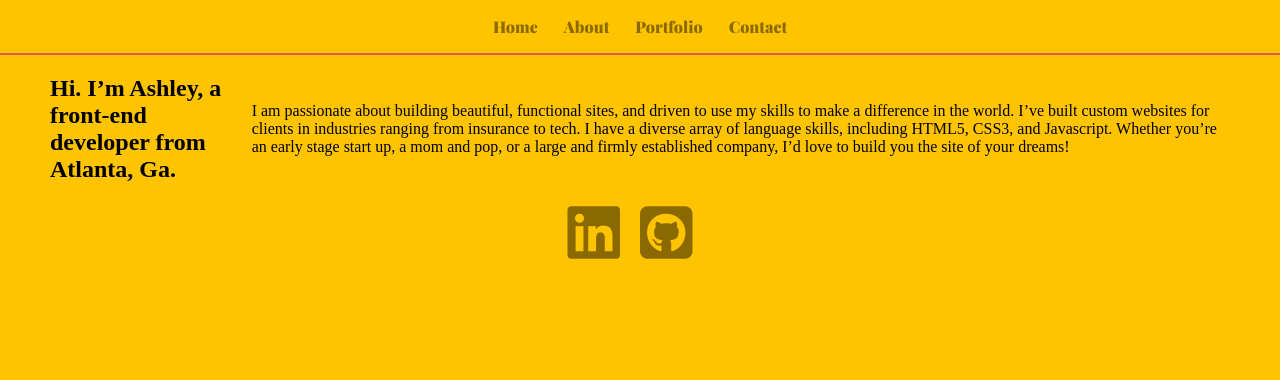
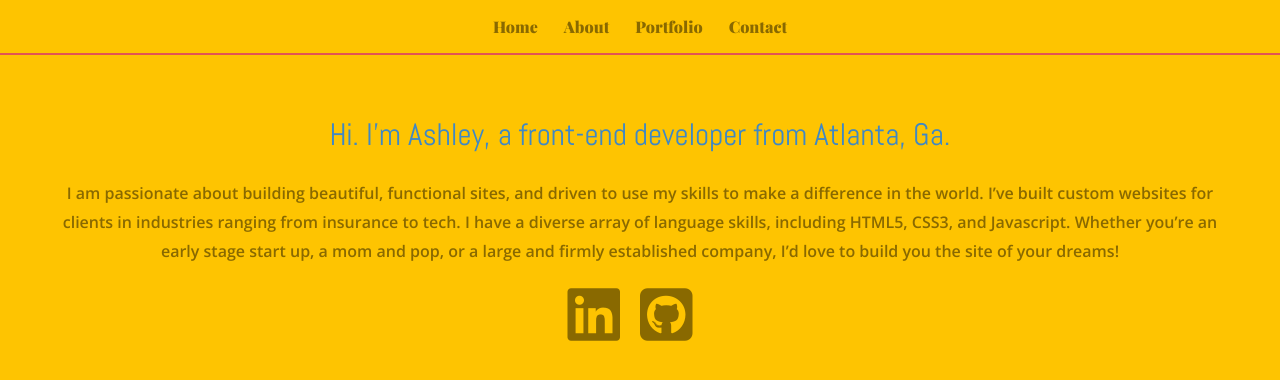
Before and after one commit to asingleton6/portfolio_2.0, a plain HTML site: page about.html in a window 1280 px wide. Drawn offline with nearby package versions, Linux system fonts and the light colour scheme.

Commit message:
Added styling for about page and modified footer margin

```diff
--- a/css/style.css
+++ b/css/style.css
@@ -10,14 +10,34 @@ html, body {
 *:after {
   box-sizing: inherit;
 }
-
 h1 {
-    font-family: Abel;
-    font-size: 37px;
-    font-weight: normal;
+  font-family: Abel;
+  font-size: 37px;
+  font-weight: normal;
+}
+h2 {
+  font-family: Abel;
+  font-size: 31px;
+  font-weight: normal;
+  color: #3F88C5;
+  margin-block-start: 60px;
+  margin-block-end: 25px;
+}
+p {
+  font-family: Open Sans;
+  font-size: 1rem;
+  font-weight: 600;
+  line-height: 1.8rem;
+  color: #896900;
+  margin: 0;
+  padding: 0;
 }
 .self-portrait {
   width: 100%;
+}
+/* TEXT STYLE */
+.center{
+  text-align: center;
 }
 /* GRID SYSTEM */
 .l-wrap {
@@ -29,25 +49,30 @@ h1 {
   clear: both;
   content: '';
 }
-.l-home {
-  width: calc(100% - 100px);
-  height: 275px;
-  position: relative;
-  top: -180px;
-  margin-bottom: -156px;
-  background-color: #3F88C5;
-  color: #fff;
-  padding: 0 36px;
-  border-radius: 5px;
-}
 .l-nav {
   width: 100%;
   margin: 0 !important;
   background-color: #fec400;
   border-bottom: 2px solid #E15554;
 }
+.l-home {
+  width: calc(100% - 100px);
+  height: 275px;
+  position: relative;
+  top: -180px;
+  margin-bottom: -176px;
+  background-color: #3F88C5;
+  color: #fff;
+  padding: 0 36px;
+  border-radius: 5px;
+}
+.l-about {
+  width: calc(100% - 100px);
+  flex-direction: column;
+}
 .l-footer {
   width: calc(100% - 100px);
+  margin-top: 20px;
 }
 .grid-item {
   margin-right: 50px;
@@ -96,6 +121,8 @@ h1 {
 .active {
   text-decoration: none;
 }
+/* ABOUT PAGE */
+
 /* FOOTER */
 .fa-linkedin, .fa-github-square {
     color: #896900;
```
